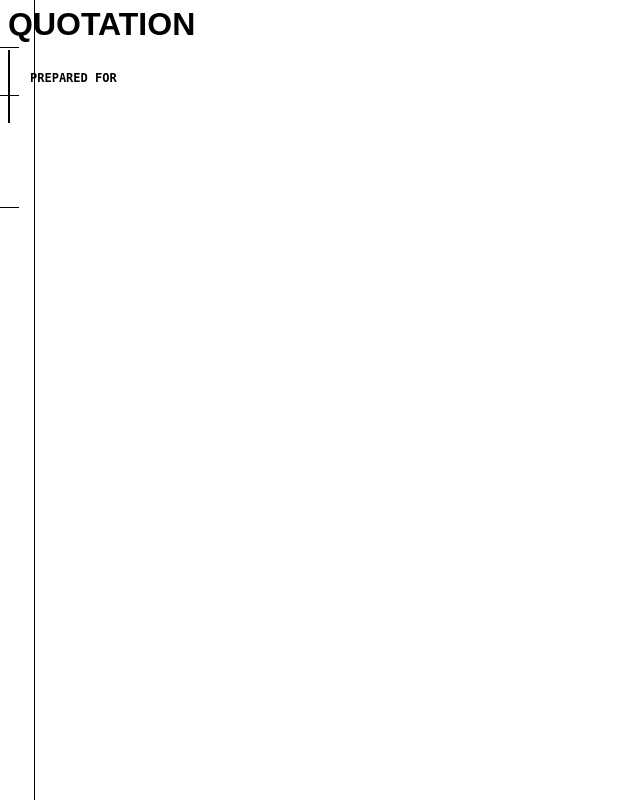
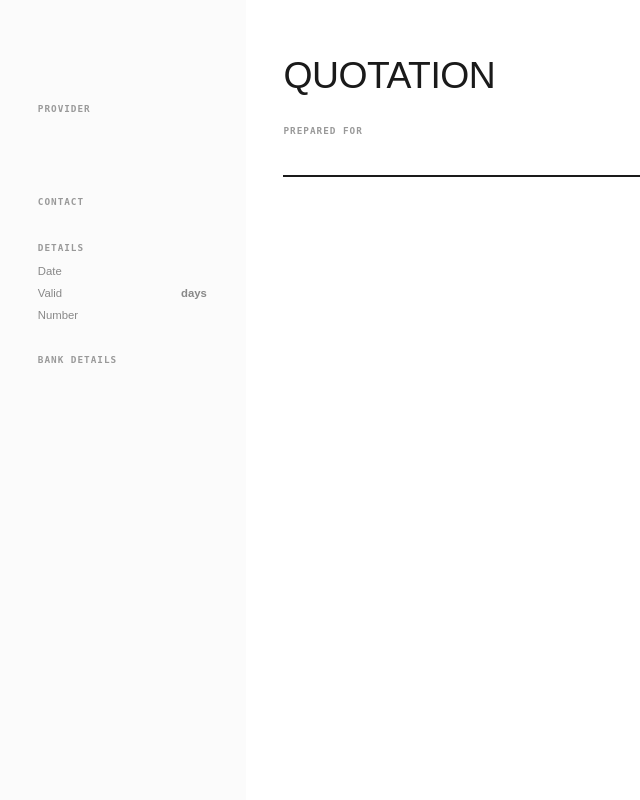
Before and after one commit to denoise/MD2Quote, a Python web app: template templates/minimal-sidebar.html in a window 1280 px wide. Shown: the whole page, without its empty margins (0-640 px from the left). Run offline with Jinja, Linux system fonts and the light colour scheme; the template is opened without the code that fills it, so the values that code supplies are empty.

Commit message:
Refactor: Update 'minimal-sidebar' template to 'Agency Style'
Replaces the previous 'minimal-sidebar' template with a cleaner, more modern 'Agency' design.

Key changes:
- Layout: Implemented a fixed-position sidebar (~65mm) with a subtle background (#fbfbfb) and a spacious main content area.
- Typography: Updated font weights to a lighter, elegant scale (300/400/600) and introduced small-caps monospace for meta labels.
- Visuals:
    - Added a distinct 'QUOTATION/ANGEBOT' header with thin font weight.
    - Refined table styling for a minimalist look with simple bottom borders.
    - Organized sidebar content into clear, consistent blocks.

```diff
--- a/templates/minimal-sidebar.css
+++ b/templates/minimal-sidebar.css
@@ -1,186 +1,249 @@
+/* Agency Minimal Sidebar CSS */
+
 @page {
     size: A4;
-    margin-top: {{ layout.page_margins[0] }}mm;
-    margin-right: {{ layout.page_margins[1] }}mm;
-    margin-bottom: {{ layout.page_margins[2] }}mm;
-    margin-left: 70mm; /* Space for sidebar */
+    /* We use a larger left margin to accommodate the sidebar visually,
+       though the sidebar element itself is fixed/absolute. */
+    margin-top: 15mm;
+    margin-bottom: 15mm;
+    margin-left: 0mm; /* We handle layout with padding/positioning to allow full-height sidebar */
+    margin-right: 0mm;
 
     @bottom-right {
         content: counter(page) " / " counter(pages);
         font-family: var(--font-mono);
         font-size: 8pt;
         color: var(--muted);
+        margin-right: 15mm;
+        margin-bottom: 10mm;
     }
 }
 
 body {
     font-family: var(--font-body);
-    font-size: {{ typography.sizes.body }}pt;
+    font-size: 9pt;
+    color: var(--text);
+    line-height: 1.6;
+    margin: 0;
+    padding: 0;
+    width: 210mm; /* A4 width */
+    position: relative;
+}
+
+/* --- Sidebar Styling --- */
+aside {
+    position: fixed; /* Fixed is relative to the page box in WeasyPrint */
+    top: 0;
+    left: 0;
+    bottom: 0;
+    width: 65mm;
+    background-color: var(--bg-sidebar);
+    padding: 15mm 10mm;
+    box-sizing: border-box;
+    border-right: 1px solid transparent; /* Optional: distinct border */
+}
+
+.sidebar-content {
+    display: flex;
+    flex-direction: column;
+    gap: 25px;
+}
+
+.logo-container {
+    margin-bottom: 10px;
+}
+
+.logo {
+    max-width: 100%;
+    max-height: 30mm;
+    object-fit: contain;
+}
+
+.company-name-text {
+    font-family: var(--font-heading);
+    font-size: 14pt;
+    font-weight: 700;
+    margin: 0 0 20px 0;
+    line-height: 1.2;
+}
+
+.meta-block {
+    font-size: 8.5pt;
+    color: var(--muted);
+}
+
+.meta-label {
+    font-family: var(--font-mono);
+    font-size: 7pt;
+    text-transform: uppercase;
+    letter-spacing: 1px;
+    color: #999;
+    margin: 0 0 6px 0;
+    font-weight: 600;
+}
+
+.meta-row {
+    display: flex;
+    justify-content: space-between;
+    margin-bottom: 4px;
+}
+
+.company-address, .meta-block p {
+    margin: 0;
     color: var(--text);
     line-height: 1.4;
 }
 
-/* Sidebar */
-aside {
-    position: fixed;
-    top: 0;
-    left: -50mm; /* Relative to the flow content's left edge? No, fixed is relative to page box usually, but margin impacts it. */
-    /* In WeasyPrint, fixed elements are positioned relative to the page area (inside margins) unless specified otherwise.
-       Actually, let's double check. Usually fixed is relative to the page area.
-       So if margin-left is 70mm, left: 0 is at 70mm.
-       To put it in the margin, we use negative left. */
-    width: 55mm;
-    height: 100%;
-    border-right: 1px solid var(--border);
-    padding-right: 15px;
+.mono-text {
+    font-family: var(--font-mono);
+    font-size: 8pt;
 }
 
-/* Company Info in Sidebar */
-.logo {
-    max-width: 100%;
-    margin-bottom: 20px;
+.sidebar-footer {
+    position: absolute;
+    bottom: 15mm;
+    left: 10mm;
+    right: 10mm;
+    font-size: 7pt;
+    color: var(--muted);
+    border-top: 1px solid #ddd;
+    padding-top: 10px;
 }
 
-.company-name {
-    font-family: var(--font-heading);
-    font-size: {{ typography.sizes.company_name }}pt;
-    color: var(--primary);
-    margin: 0 0 5px;
-    line-height: 1.2;
+/* --- Main Content Styling --- */
+main {
+    margin-left: 65mm; /* Offset for sidebar */
+    padding: 15mm 15mm 15mm 10mm;
+    width: 115mm; /* Remaining width approx */
 }
 
-.tagline {
-    font-size: 9pt;
-    color: var(--muted);
-    margin-bottom: 30px;
+.doc-header {
+    margin-bottom: 40px;
+    display: flex;
+    flex-direction: column;
+    gap: 30px;
+    border-bottom: 2px solid var(--text);
+    padding-bottom: 20px;
 }
 
-.sidebar-section {
-    margin-bottom: 30px;
+.doc-title {
+    font-family: var(--font-heading);
+    font-size: 28pt;
+    font-weight: 300; /* Thin/Light elegant feel */
+    letter-spacing: -0.5px;
+    color: var(--text);
+    line-height: 1;
 }
 
-.sidebar-section h4 {
-    font-family: var(--font-mono);
-    font-size: 8pt;
-    text-transform: uppercase;
-    color: var(--accent);
-    margin-bottom: 10px;
-    border-bottom: 1px solid var(--border);
-    padding-bottom: 2px;
+.client-info {
+    /* margin-top: 10px; */
 }
 
-.sidebar-section p {
+.client-name {
+    font-size: 12pt;
+    font-weight: 600;
+    margin-bottom: 2px;
+}
+
+.intro-text {
+    font-size: 10pt;
+    margin-bottom: 30px;
+    color: var(--text);
+}
+
+/* --- Typography & Elements --- */
+h1, h2, h3, h4 {
+    font-family: var(--font-heading);
+    color: var(--text);
+    margin-top: 2em;
+    margin-bottom: 1em;
+}
+
+h1 { font-size: 18pt; font-weight: 600; }
+h2 { font-size: 14pt; font-weight: 600; border-bottom: 1px solid var(--border); padding-bottom: 5px; }
+h3 { font-size: 11pt; font-weight: 600; text-transform: uppercase; letter-spacing: 0.5px; }
+
+p {
+    margin-bottom: 1em;
+}
+
+/* --- Tables (The "Invoice" part) --- */
+table {
+    width: 100%;
+    border-collapse: collapse;
+    margin: 30px 0;
     font-size: 9pt;
-    margin: 2px 0;
+}
+
+th {
+    font-family: var(--font-mono);
+    font-size: 7.5pt;
+    text-transform: uppercase;
+    letter-spacing: 1px;
+    font-weight: 600;
+    color: var(--muted);
+    text-align: left;
+    padding: 8px 0;
+    border-bottom: 1px solid var(--text); /* Strong divider */
+}
+
+td {
+    padding: 12px 0;
+    border-bottom: 1px solid var(--border);
+    vertical-align: top;
+}
+
+/* Align numbers to right */
+th:last-child, td:last-child,
+th:nth-last-child(2), td:nth-last-child(2),
+th:nth-last-child(3), td:nth-last-child(3) {
+    text-align: right;
+}
+
+/* Totals Row styling (usually the last rows in the table body or footer) */
+/* Since the Markdown renderer likely generates a standard table, we assume the last row might be totals,
+   but Markdown tables are generic. If there's a specific totals table, it might need custom CSS targeting if it has a class.
+   Standard markdown tables don't have classes for rows. We'll style the last row generally or rely on bold text in markdown. */
+
+tr:last-child td {
+    border-bottom: none;
+}
+
+/* --- Terms & Signature --- */
+.terms-section {
+    margin-top: 40px;
+    padding-top: 20px;
+    border-top: 1px solid var(--border);
+    font-size: 8pt;
     color: var(--muted);
 }
 
-.sidebar-section p strong {
-    color: var(--text);
+.signature-section {
+    margin-top: 60px;
+    page-break-inside: avoid;
 }
 
-/* Main Content */
-h1 { font-family: var(--font-heading); font-size: {{ typography.sizes.heading1 }}pt; color: var(--primary); margin-top: 0; }
-h2 { font-family: var(--font-heading); font-size: {{ typography.sizes.heading2 }}pt; color: var(--primary); border-bottom: 2px solid var(--primary); padding-bottom: 5px; margin-top: 30px; }
-h3 { font-size: 11pt; font-weight: bold; margin-bottom: 5px; }
-
-.quotation-title {
-    font-size: 24pt;
-    font-weight: bold;
-    color: var(--text);
-    margin-bottom: 10px;
-    line-height: 1;
+.signature-box {
+    display: inline-block;
+    min-width: 200px;
 }
 
-.client-section {
-    margin-bottom: 40px;
-    padding: 20px;
-    background-color: var(--table-alt);
-    border-left: 2px solid var(--accent);
+.signature-line {
+    border-bottom: 1px solid var(--text);
+    height: 40px;
+    margin-bottom: 8px;
 }
 
-.client-section h3 {
-    margin-top: 0;
+.signature-caption {
     font-family: var(--font-mono);
-    font-size: 9pt;
+    font-size: 7pt;
     text-transform: uppercase;
     color: var(--muted);
 }
 
-/* Tables */
-table {
-    width: 100%;
-    border-collapse: collapse;
-    margin: 20px 0;
-    font-size: 9pt;
-}
-
-th {
-    background-color: var(--primary);
-    color: white;
-    font-weight: bold;
-    text-align: left;
-    padding: 6px 10px;
-    text-transform: uppercase;
+.vat-notice {
+    margin-top: 20px;
     font-size: 8pt;
-}
-
-td {
-    padding: 8px 10px;
-    border-bottom: 1px solid var(--border);
-}
-
-tr:last-child td {
-    border-bottom: 2px solid var(--primary);
-}
-
-th:last-child, td:last-child,
-th:nth-last-child(2), td:nth-last-child(2),
-th:nth-last-child(3), td:nth-last-child(3) {
-    text-align: right;
-    font-family: var(--font-mono);
-}
-
-/* Snippets */
-.intro-text {
-    font-size: 10pt;
-    margin-bottom: 20px;
-}
-
-.terms {
-    margin-top: 30px;
-    font-size: 8pt;
-    color: var(--muted);
-    border-top: 1px solid var(--border);
-    padding-top: 10px;
-}
-
-.signature-block {
-    margin-top: 50px;
-}
-
-.signature-line {
-    border-bottom: 1px solid var(--text);
-    width: 200px;
-    height: 40px;
-    margin-bottom: 5px;
-}
-
-.signature-label {
-    font-size: 8pt;
-    font-family: var(--font-mono);
-}
-
-/* VAT Notice */
-.vat-notice {
-    margin-top: 30px;
-    padding: 10px 15px;
-    font-size: 8pt;
-    border-left: 3px solid var(--muted);
-    background-color: var(--table-alt);
+    font-style: italic;
     color: var(--muted);
 }
-
-.vat-notice.kleinunternehmer {
-    font-style: italic;
-}
--- a/templates/minimal-sidebar.html
+++ b/templates/minimal-sidebar.html
@@ -3,15 +3,15 @@
 <head>
     <meta charset="UTF-8">
     <title>Quotation {{ quotation.number }}</title>
-    <link href="https://fonts.googleapis.com/css2?family={{ typography.heading|replace(' ', '+') }}:wght@600&family={{ typography.body|replace(' ', '+') }}:wght@400&family={{ typography.mono|replace(' ', '+') }}&display=swap" rel="stylesheet">
+    <link href="https://fonts.googleapis.com/css2?family={{ typography.heading|replace(' ', '+') }}:wght@300;400;600&family={{ typography.body|replace(' ', '+') }}:wght@300;400;500&family={{ typography.mono|replace(' ', '+') }}&display=swap" rel="stylesheet">
     <style>
         :root {
             --primary: {{ colors.primary }};
             --accent: {{ colors.accent }};
-            --text: {{ colors.text }};
-            --muted: {{ colors.muted }};
-            --border: {{ colors.border }};
-            --table-alt: {{ colors.table_alt }};
+            --text: #1a1a1a; /* Deep black for agency feel */
+            --muted: #888888;
+            --border: #e0e0e0;
+            --bg-sidebar: #fbfbfb;
             --font-heading: '{{ typography.heading }}', sans-serif;
             --font-body: '{{ typography.body }}', sans-serif;
             --font-mono: '{{ typography.mono }}', monospace;
@@ -20,87 +20,116 @@
     </style>
 </head>
 <body>
+    <!-- Sidebar: Company & Meta Info -->
     <aside>
+        <div class="sidebar-content">
             {% if company.logo %}
+            <div class="logo-container">
                 <img src="{{ company.logo }}" alt="Logo" class="logo">
+            </div>
+            {% else %}
+            <h1 class="company-name-text">{{ company.name }}</h1>
             {% endif %}
-        <h1 class="company-name">{{ company.name }}</h1>
-        <p class="tagline">{{ company.tagline }}</p>
 
-        <div class="sidebar-section">
-            <h4>{% if defaults.language == 'de' %}Kontakt{% else %}Contact{% endif %}</h4>
-            <p>{{ contact.street }}</p>
-            <p>{{ contact.postal_code }} {{ contact.city }}</p>
-            <p>{{ contact.country }}</p>
-            <p>{{ contact.phone }}</p>
-            <p>{{ contact.email }}</p>
-            <p>{{ contact.website }}</p>
+            <div class="meta-block top-spacer">
+                <h4 class="meta-label">{% if defaults.language == 'de' %}Anbieter{% else %}Provider{% endif %}</h4>
+                <p class="company-address">
+                    <strong>{{ company.name }}</strong><br>
+                    {{ contact.street }}<br>
+                    {{ contact.postal_code }} {{ contact.city }}<br>
+                    {{ contact.country }}
+                </p>
             </div>
 
-        <div class="sidebar-section">
-            <h4>{% if defaults.language == 'de' %}Info{% else %}Info{% endif %}</h4>
-            <p>{% if defaults.language == 'de' %}Datum{% else %}Date{% endif %}: <strong>{{ quotation.date }}</strong></p>
-            <p>{% if defaults.language == 'de' %}Gültig{% else %}Valid{% endif %}: <strong>{{ quotation.valid_days }} {% if defaults.language == 'de' %}Tage{% else %}days{% endif %}</strong></p>
-            <p>{% if defaults.language == 'de' %}Nr.{% else %}No.{% endif %}: <strong>{{ quotation.number }}</strong></p>
+            <div class="meta-block">
+                <h4 class="meta-label">{% if defaults.language == 'de' %}Kontakt{% else %}Contact{% endif %}</h4>
+                {% if contact.phone %}<p>{{ contact.phone }}</p>{% endif %}
+                {% if contact.email %}<p>{{ contact.email }}</p>{% endif %}
+                {% if contact.website %}<p>{{ contact.website }}</p>{% endif %}
             </div>
 
-        <div class="sidebar-section">
-            <h4>{% if defaults.language == 'de' %}Bank{% else %}Bank{% endif %}</h4>
+            <div class="meta-block">
+                <h4 class="meta-label">{% if defaults.language == 'de' %}Details{% else %}Details{% endif %}</h4>
+                <div class="meta-row">
+                    <span>{% if defaults.language == 'de' %}Datum{% else %}Date{% endif %}</span>
+                    <strong>{{ quotation.date }}</strong>
+                </div>
+                <div class="meta-row">
+                    <span>{% if defaults.language == 'de' %}Gültig{% else %}Valid{% endif %}</span>
+                    <strong>{{ quotation.valid_days }} {% if defaults.language == 'de' %}Tage{% else %}days{% endif %}</strong>
+                </div>
+                <div class="meta-row">
+                    <span>{% if defaults.language == 'de' %}Nummer{% else %}Number{% endif %}</span>
+                    <strong>{{ quotation.number }}</strong>
+                </div>
+            </div>
+
+            <div class="meta-block">
+                <h4 class="meta-label">{% if defaults.language == 'de' %}Bankverbindung{% else %}Bank Details{% endif %}</h4>
                 <p>{{ bank.bank_name }}</p>
-            <p style="font-size: 8pt">{{ bank.iban }}</p>
+                <p class="mono-text">{{ bank.iban }}</p>
                 <p>{{ bank.bic }}</p>
             </div>
 
             {% if defaults.vat_type == 'german_vat' and legal.tax_id %}
-        <div class="sidebar-section">
-            <h4>{% if defaults.language == 'de' %}Rechtliches{% else %}Legal{% endif %}</h4>
-            <p>{% if defaults.language == 'de' %}USt-IdNr.{% else %}VAT{% endif %}: {{ legal.tax_id }}</p>
+            <div class="meta-block">
+                <h4 class="meta-label">{% if defaults.language == 'de' %}Rechtliches{% else %}Legal{% endif %}</h4>
+                <p>{% if defaults.language == 'de' %}USt-IdNr.{% else %}VAT ID{% endif %}: {{ legal.tax_id }}</p>
                 {% if legal.chamber_of_commerce %}
-            <p>KvK: {{ legal.chamber_of_commerce }}</p>
+                <p>Reg: {{ legal.chamber_of_commerce }}</p>
                 {% endif %}
             </div>
             {% endif %}
+        </div>
 
         {% if snippets.custom_footer %}
-        <div class="sidebar-section" style="margin-top: auto;">
+        <div class="sidebar-footer">
             <p>{{ snippets.custom_footer }}</p>
         </div>
         {% endif %}
     </aside>
 
+    <!-- Main Content -->
     <main>
-        <div class="quotation-title">
+        <header class="doc-header">
+            <div class="doc-title">
                 {% if defaults.language == 'de' %}ANGEBOT{% else %}QUOTATION{% endif %}
             </div>
-
-        <div class="client-section">
-            <h3>{% if defaults.language == 'de' %}Empfänger{% else %}Prepared For{% endif %}</h3>
-            <p><strong>{{ client.name }}</strong></p>
+            <div class="client-info">
+                <h4 class="meta-label">{% if defaults.language == 'de' %}Empfänger{% else %}Prepared For{% endif %}</h4>
+                <p class="client-name">{{ client.name }}</p>
                 <p>{{ client.address }}</p>
                 <p>{{ client.email }}</p>
             </div>
+        </header>
 
         {% if snippets.intro_text %}
-        <div class="intro-text">{{ snippets.intro_text }}</div>
+        <div class="intro-text">
+            {{ snippets.intro_text }}
+        </div>
         {% endif %}
 
+        <div class="content-body">
             {{ content | safe }}
+        </div>
 
         {% if snippets.terms %}
-        <div class="terms">
+        <div class="terms-section">
             {{ snippets.terms }}
         </div>
         {% endif %}
 
         {% if snippets.signature_block %}
-        <div class="signature-block">
+        <div class="signature-section">
+            <div class="signature-box">
                 <div class="signature-line"></div>
-            <div class="signature-label">{{ company.name }}</div>
+                <div class="signature-caption">{{ company.name }}</div>
+            </div>
         </div>
         {% endif %}
 
         {% if defaults.vat_type == 'kleinunternehmer' %}
-        <div class="vat-notice kleinunternehmer">
+        <div class="vat-notice">
             <p>Kein Ausweis von Umsatzsteuer, da Kleinunternehmer gemäß §19 UStG.</p>
         </div>
         {% endif %}
```
Lines whose indentation alone changed are shown as unchanged.
